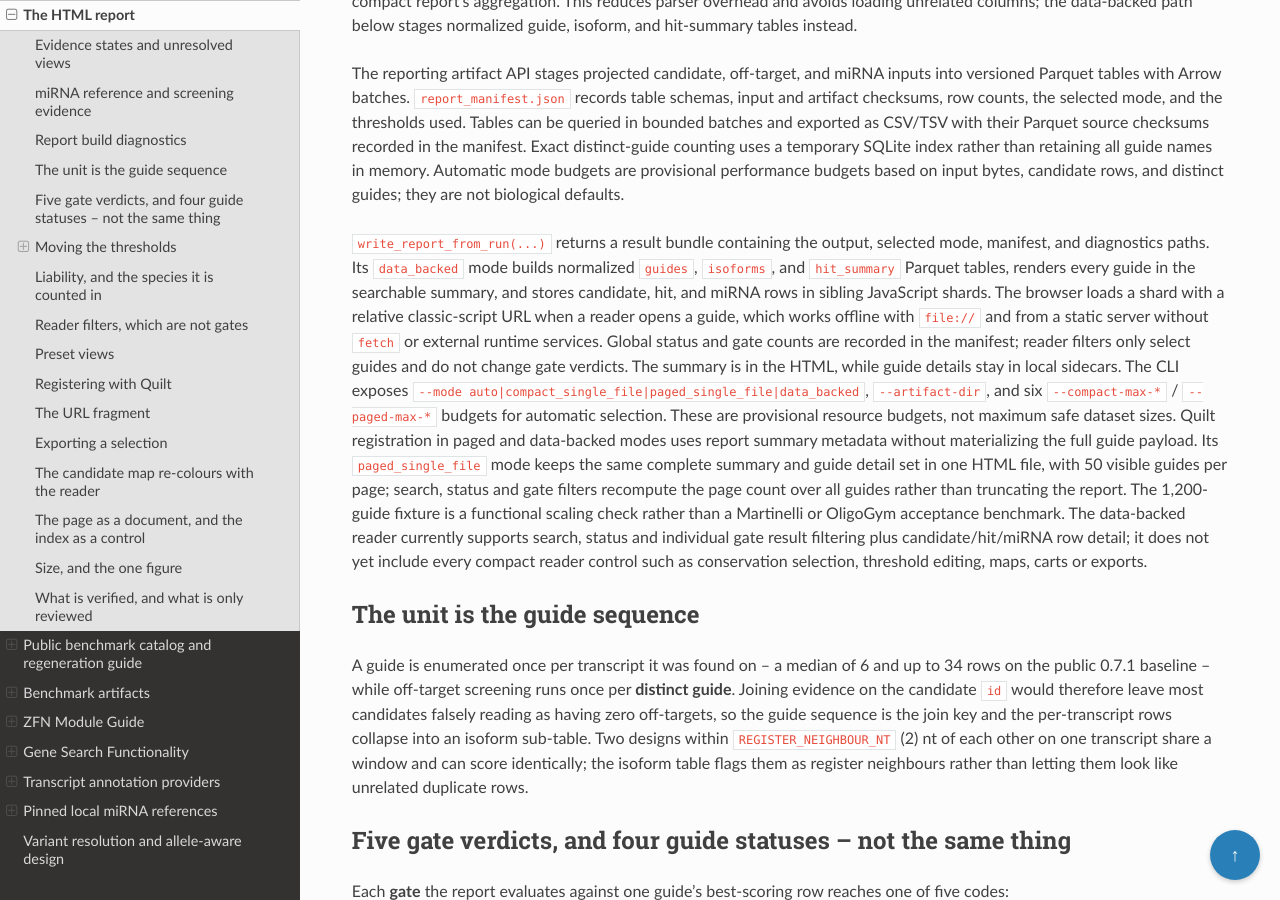
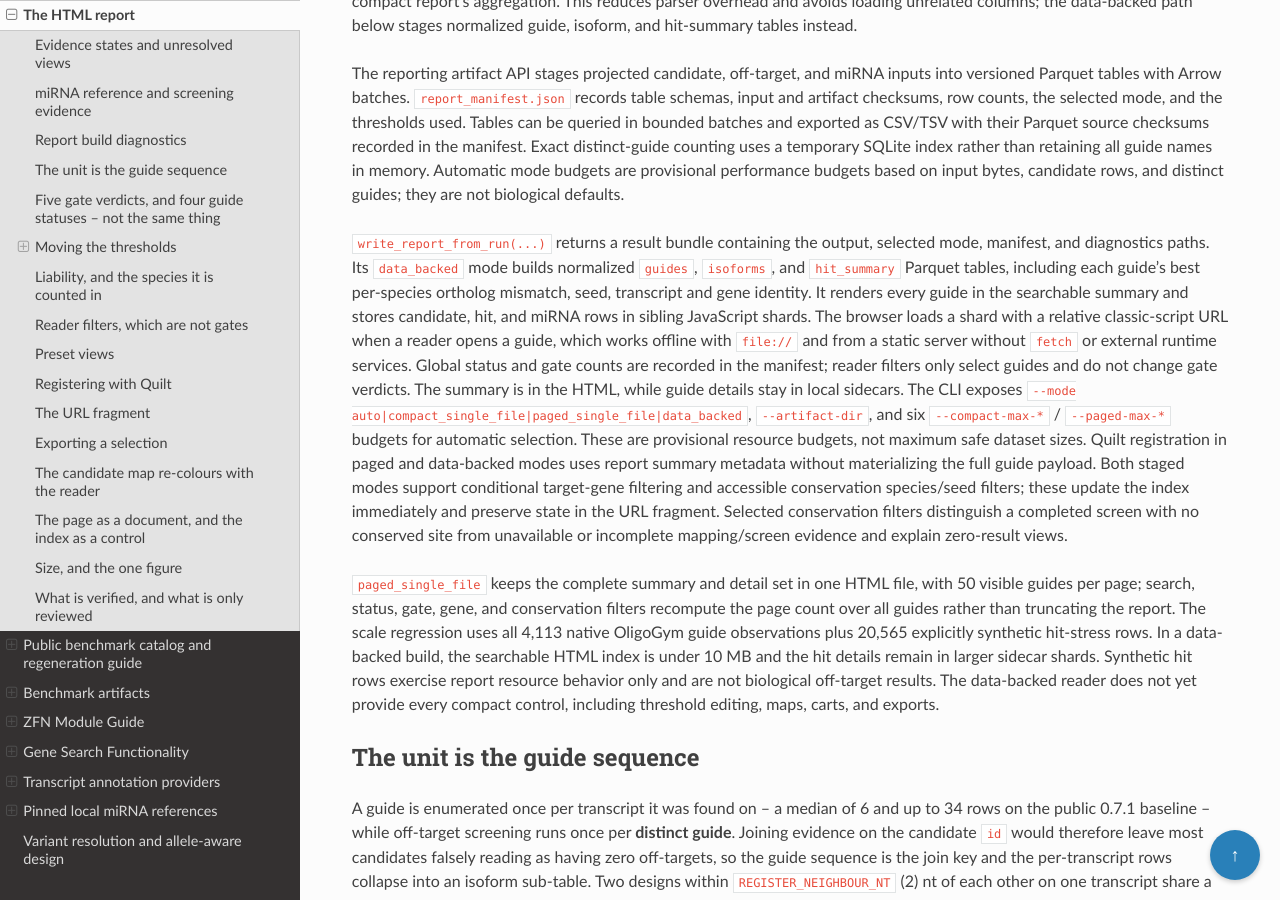
Before and after one commit to Austin-s-h/sirnaforge, a Sphinx documentation site: the page built from docs/html_report.md, in a window 1280 px wide and 900 px high, scrolled down 2737 px. Built offline with Sphinx 7.4.7 and the Read the Docs theme 3.1.0, drawn with Linux system fonts in a browser that asks for light colours.

Commit message:
Fix unknown staged conservation states

```diff
--- a/docs/html_report.md
+++ b/docs/html_report.md
@@ -135,22 +135,29 @@ distinct guides; they are not biological defaults.
 
 `write_report_from_run(...)` returns a result bundle containing the output, selected mode, manifest, and
 diagnostics paths. Its `data_backed` mode builds normalized `guides`, `isoforms`, and
-`hit_summary` Parquet tables, renders every guide in the searchable summary, and stores candidate, hit,
-and miRNA rows in sibling JavaScript shards. The browser loads a shard with a relative classic-script
-URL when a reader opens a guide, which works offline with `file://` and from a static server without
+`hit_summary` Parquet tables, including each guide's best per-species ortholog mismatch, seed, transcript
+and gene identity. It renders every guide in the searchable summary and stores candidate, hit, and
+miRNA rows in sibling JavaScript shards. The browser loads a shard with a relative classic-script URL
+when a reader opens a guide, which works offline with `file://` and from a static server without
 `fetch` or external runtime services. Global status and gate counts are recorded in the manifest;
 reader filters only select guides and do not change gate verdicts. The summary is in the HTML, while
 guide details stay in local sidecars. The CLI exposes `--mode auto|compact_single_file|paged_single_file|data_backed`,
 `--artifact-dir`, and six `--compact-max-*` / `--paged-max-*` budgets for automatic selection. These
 are provisional resource budgets, not maximum safe dataset sizes. Quilt registration in paged and
-data-backed modes uses report summary metadata without materializing the full guide payload. Its
-`paged_single_file` mode keeps the same complete summary and
-guide detail set in one HTML file, with 50 visible guides per page; search, status and gate filters
-recompute the page count over all guides rather than truncating the report. The 1,200-guide fixture is
-a functional scaling check rather than a Martinelli or OligoGym
-acceptance benchmark. The data-backed reader currently supports search, status and individual gate
-result filtering plus candidate/hit/miRNA row detail; it does not yet include every compact reader
-control such as conservation selection, threshold editing, maps, carts or exports.
+data-backed modes uses report summary metadata without materializing the full guide payload. Both
+staged modes support conditional target-gene filtering and accessible conservation species/seed
+filters; these update the index immediately and preserve state in the URL fragment. Selected
+conservation filters distinguish a completed screen with no conserved site from unavailable or
+incomplete mapping/screen evidence and explain zero-result views.
+
+`paged_single_file` keeps the complete summary and detail set in one HTML file, with 50 visible guides
+per page; search, status, gate, gene, and conservation filters recompute the page count over all guides
+rather than truncating the report. The scale regression uses all 4,113 native OligoGym guide
+observations plus 20,565 explicitly synthetic hit-stress rows. In a data-backed build, the searchable
+HTML index is under 10 MB and the hit details remain in larger sidecar shards. Synthetic hit rows
+exercise report resource behavior only and are not biological off-target results. The data-backed
+reader does not yet provide every compact control, including threshold editing, maps, carts, and
+exports.
 
 ## The unit is the guide sequence
 
```
Also changed, not shown: 2 other files.
